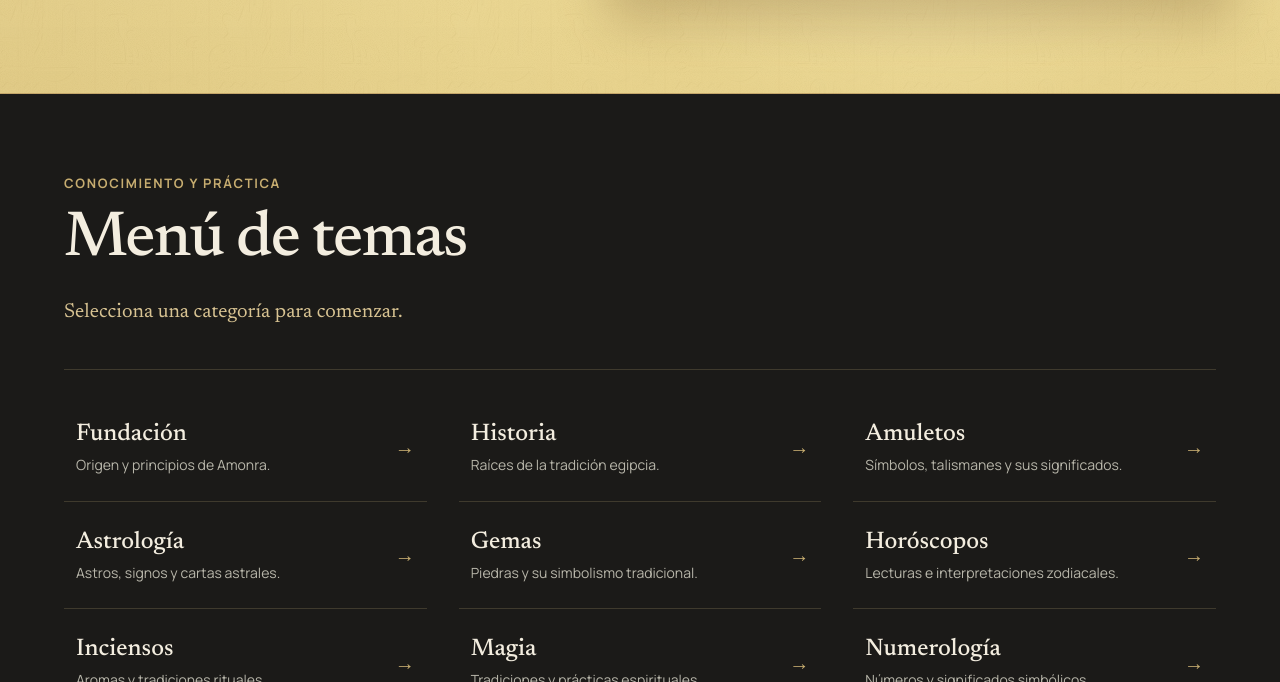
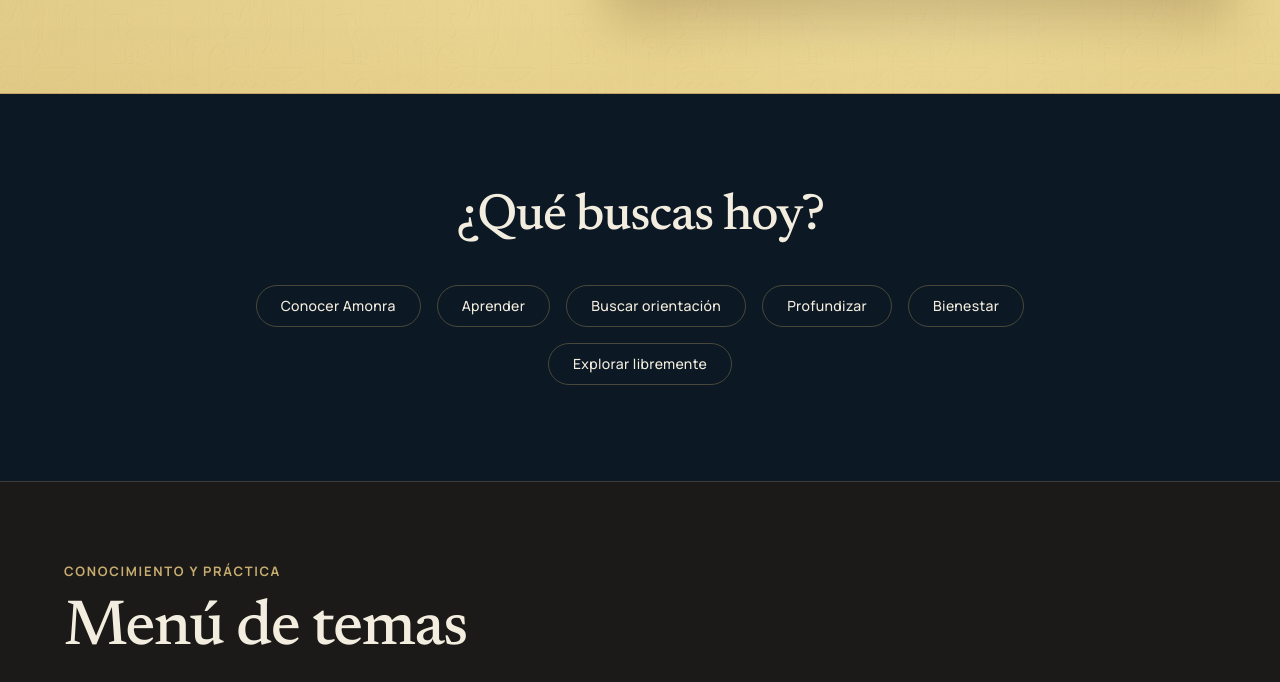
Before and after one commit to Asilvam/amonrav2, an Astro site: page / in a window 1280 px wide. Shown: the part 649-1331 px from the top of the page. Built offline with nearby package versions, Linux system fonts and the light colour scheme; Astro itself is replaced by a stand-in of ours.

Commit message:
feat(ux): add explore by intent react island

```diff
--- /dev/null
+++ b/src/components/amonra/ExploreByIntent.tsx
@@ -0,0 +1,113 @@
+import { useState } from "react";
+import {
+  amonraSections,
+  type AmonraIntent,
+  type AmonraSection,
+} from "../../config/amonra-sections";
+
+const INTENT_LABELS: Record<AmonraIntent, string> = {
+  conocer: "Conocer Amonra",
+  aprender: "Aprender",
+  orientacion: "Buscar orientación",
+  profundizar: "Profundizar",
+  bienestar: "Bienestar",
+  explorar: "Explorar libremente",
+};
+
+const intents: AmonraIntent[] = [
+  "conocer",
+  "aprender",
+  "orientacion",
+  "profundizar",
+  "bienestar",
+  "explorar",
+];
+
+export default function ExploreByIntent() {
+  const [selectedIntent, setSelectedIntent] = useState<AmonraIntent | null>(
+    null,
+  );
+
+  const recommendations = selectedIntent
+    ? amonraSections
+        .filter(
+          (s: AmonraSection) =>
+            s.status === "published" && s.intentions.includes(selectedIntent),
+        )
+        .slice(0, 4)
+    : [];
+
+  return (
+    <section
+      aria-labelledby="explore-intent-title"
+      className="border-b border-antique-gold-soft/40 bg-night py-16 lg:py-24"
+    >
+      <div className="mx-auto w-full max-w-5xl px-6 lg:px-8">
+        <div className="text-center">
+          <h2
+            id="explore-intent-title"
+            className="font-editorial text-[clamp(2.4rem,4vw,3.5rem)] font-medium text-ivory"
+          >
+            ¿Qué buscas hoy?
+          </h2>
+        </div>
+
+        <div className="mt-10 flex flex-wrap justify-center gap-4">
+          {intents.map((intent) => {
+            const isSelected = selectedIntent === intent;
+            return (
+              <button
+                key={intent}
+                onClick={() => setSelectedIntent(intent)}
+                aria-pressed={isSelected}
+                className={`rounded-full border px-6 py-2.5 font-interface text-sm font-medium tracking-wide transition-colors focus-visible:outline-2 focus-visible:outline-offset-2 focus-visible:outline-antique-gold ${
+                  isSelected
+                    ? "border-antique-gold bg-antique-gold text-night"
+                    : "border-antique-gold-soft/50 bg-transparent text-ivory hover:border-antique-gold hover:bg-night-raised"
+                }`}
+              >
+                {INTENT_LABELS[intent]}
+              </button>
+            );
+          })}
+        </div>
+
+        {selectedIntent && (
+          <div className="mt-16 animate-[fade-in_0.4s_ease-out]">
+            <p className="eyebrow mb-8 text-center text-antique-gold">
+              Quizás quieras comenzar por aquí
+            </p>
+            <div className="grid grid-cols-1 gap-6 md:grid-cols-2 lg:grid-cols-2">
+              {recommendations.length > 0 ? (
+                recommendations.map((section) => (
+                  <a
+                    key={section.slug}
+                    href={`/temas/${section.slug}/`}
+                    className="group block border border-antique-gold-soft/35 bg-night p-6 no-underline transition-colors hover:bg-night-raised focus-visible:outline-2 focus-visible:outline-offset-[-4px] focus-visible:outline-antique-gold md:p-8"
+                  >
+                    <h3 className="font-editorial text-2xl font-medium text-ivory group-hover:text-old-papyrus">
+                      {section.title}
+                    </h3>
+                    <p className="mt-3 text-[0.95rem] leading-relaxed text-ivory-muted">
+                      {section.description}
+                    </p>
+                    <span
+                      className="mt-6 block font-interface text-sm font-semibold text-antique-gold"
+                      aria-hidden="true"
+                    >
+                      Explorar {section.title} →
+                    </span>
+                  </a>
+                ))
+              ) : (
+                <p className="col-span-full py-8 text-center text-lg italic text-ivory-muted">
+                  Pronto agregaremos más contenido para esta búsqueda.
+                </p>
+              )}
+            </div>
+          </div>
+        )}
+      </div>
+    </section>
+  );
+}
--- a/src/pages/index.astro
+++ b/src/pages/index.astro
@@ -1,5 +1,6 @@
 ---
 import AmonraHero from "../components/amonra/AmonraHero.astro";
+import ExploreByIntent from "../components/amonra/ExploreByIntent";
 import AmonraPurpose from "../components/amonra/AmonraPurpose.astro";
 import Container from "../components/layout/Container.astro";
 import { amonraMessages } from "../config/amonra-messages";
@@ -15,6 +16,8 @@ import egyptianPortal from "../assets/amonra/portal-egipcio.png";
 >
   <article class="overflow-clip">
     <AmonraHero />
+
+    <ExploreByIntent client:visible />
 
     <section
       class="border-b border-antique-gold-soft/40 bg-[var(--color-surface-warm)] py-12 lg:py-20"
```
